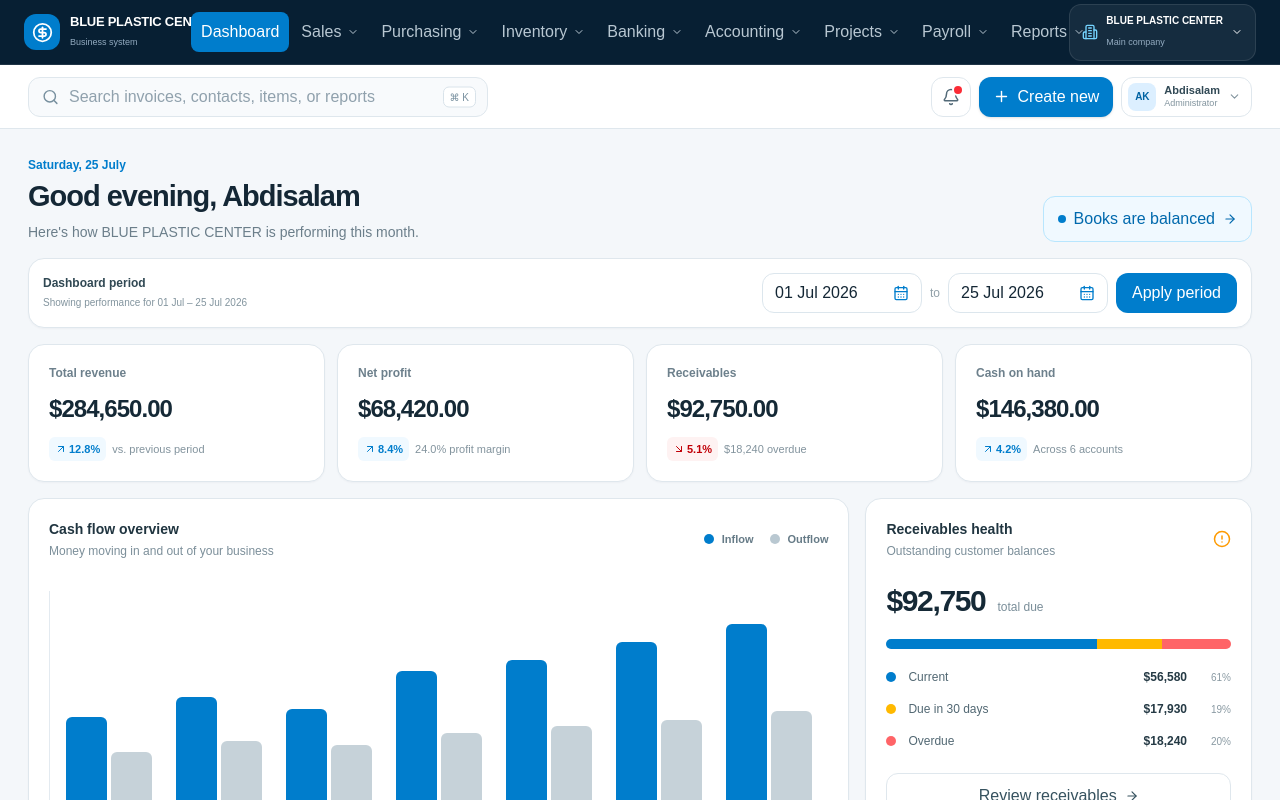
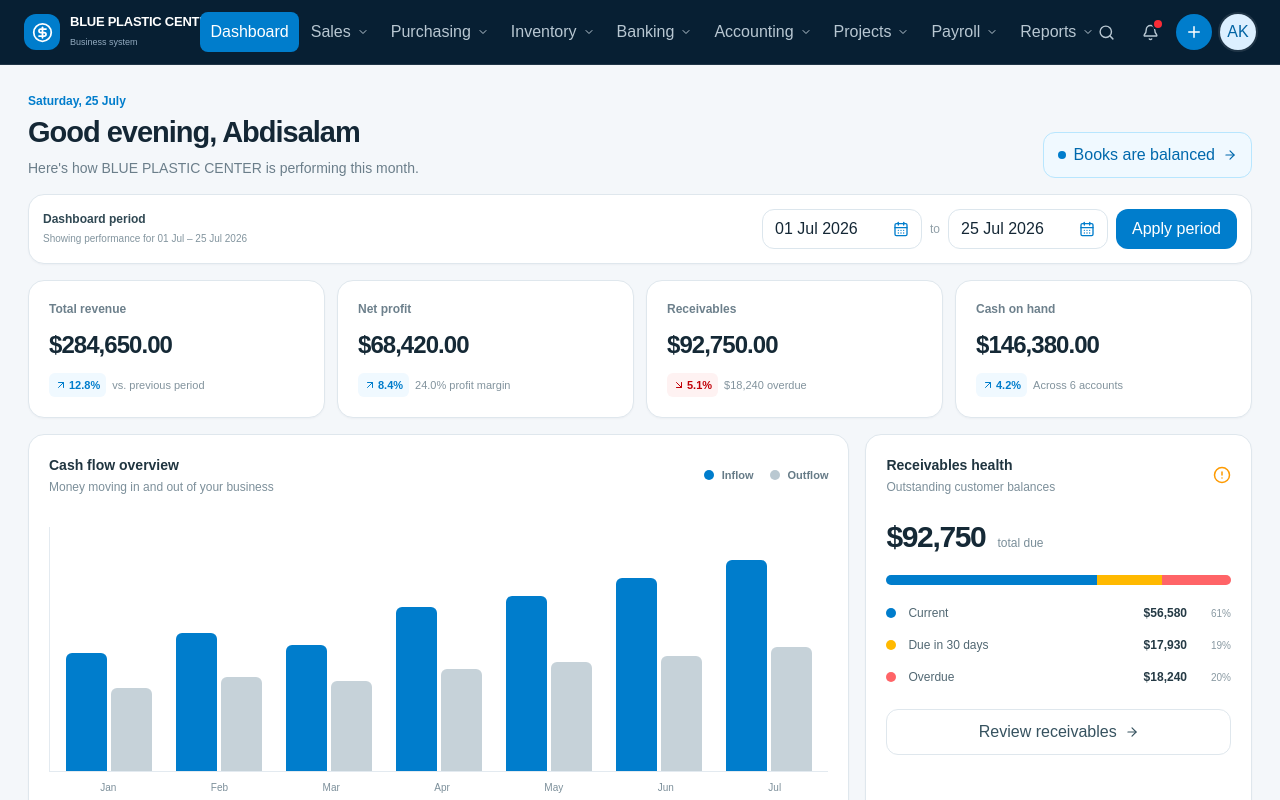
Before and after one commit to abdikadirqulle/blue-plastic-center, a Next.js app in the folder apps/web/: page / in a window 1280 px wide. Shown: the top 800 px of the page. Built offline with nearby package versions, Linux system fonts and the light colour scheme.

Commit message:
feat: unify application header actions

```diff
--- a/apps/web/components/layout/app-shell.tsx
+++ b/apps/web/components/layout/app-shell.tsx
@@ -5,8 +5,6 @@ import { useRouter } from "next/navigation"
 import { type ReactNode, useEffect, useRef, useState } from "react"
 import {
   Bell,
-  Check,
-  ChevronDown,
   LogOut,
   Menu,
   Plus,
@@ -17,13 +15,22 @@ import {
 } from "lucide-react"
 import { Sidebar } from "./sidebar"
 
+const createGroups = [
+  { module: "Sales", links: [["New invoice", "/sales/invoices/new"], ["Sales receipt", "/sales/sales-receipts/new"], ["Receive payment", "/sales/payments/new"], ["Estimate", "/sales/estimates/new"], ["Sales order", "/sales/sales-orders/new"], ["Credit memo", "/sales/credit-notes/new"]] },
+  { module: "Purchasing", links: [["Vendor bill", "/purchasing/bills/new"], ["Purchase order", "/purchasing/purchase-orders/new"], ["Receive items", "/purchasing/receipts/new"], ["Pay bills", "/purchasing/bill-payments/new"], ["Vendor credit", "/purchasing/vendor-credits/new"]] },
+  { module: "Inventory", links: [["Inventory item", "/inventory/items/new"], ["Stock adjustment", "/inventory/adjustments/new"], ["Pick list", "/inventory/fulfillment/new"], ["Assembly build", "/inventory/assemblies/new"], ["Stock transfer", "/inventory/transfers/new"]] },
+  { module: "Banking", links: [["Bank transaction", "/banking/transactions/new"], ["Bank deposit", "/banking/deposits/new"], ["Transfer funds", "/banking/transfers/new"], ["Reconcile account", "/banking/reconciliation/new"], ["Write check", "/banking/checks/new"]] },
+  { module: "Accounting", links: [["Journal entry", "/accounting/journal-entries/new"], ["Budget", "/accounting/budgets/new"], ["Fixed asset", "/accounting/fixed-assets/new"], ["Month-end close", "/accounting/close-center/new"], ["Account", "/accounting/chart-of-accounts/new"]] },
+  { module: "People & projects", links: [["Project", "/projects/projects/new"], ["Change order", "/projects/change-orders/new"], ["Project time", "/projects/time/new"], ["Pay run", "/payroll/pay-runs/new"], ["Employee", "/payroll/employees/new"], ["Payroll liability", "/payroll/liabilities/new"]] },
+] as const
+
 export function AppShell({ children }: { children: ReactNode }) {
   const router = useRouter()
   const [sidebarOpen, setSidebarOpen] = useState(false)
   const [notifications, setNotifications] = useState(false)
-  const [companyMenu, setCompanyMenu] = useState(false)
   const [createMenu, setCreateMenu] = useState(false)
   const [profileMenu, setProfileMenu] = useState(false)
+  const [searchOpen, setSearchOpen] = useState(false)
   const [search, setSearch] = useState("")
   const searchRef = useRef<HTMLInputElement>(null)
 
@@ -31,11 +38,12 @@ export function AppShell({ children }: { children: ReactNode }) {
     const listener = (event: KeyboardEvent) => {
       if ((event.metaKey || event.ctrlKey) && event.key.toLowerCase() === "k") {
         event.preventDefault()
-        searchRef.current?.focus()
+        setSearchOpen(true)
+        window.setTimeout(() => searchRef.current?.focus(), 0)
       }
       if (event.key === "Escape") {
         setNotifications(false)
-        setCompanyMenu(false)
+        setSearchOpen(false)
         setCreateMenu(false)
         setProfileMenu(false)
       }
@@ -79,10 +87,68 @@ export function AppShell({ children }: { children: ReactNode }) {
       <Sidebar
         open={sidebarOpen}
         onClose={() => setSidebarOpen(false)}
-        onCompany={() => setCompanyMenu(true)}
+        actions={
+          <>
+            <button
+              type="button"
+              aria-label="Open search"
+              onClick={() => {
+                setSearchOpen(true)
+                setNotifications(false)
+                setCreateMenu(false)
+                setProfileMenu(false)
+                window.setTimeout(() => searchRef.current?.focus(), 0)
+              }}
+              className="grid size-9 place-items-center rounded-full text-[#b8c7d2] transition hover:bg-white/10 hover:text-white"
+            >
+              <Search size={17} />
+            </button>
+            <button
+              type="button"
+              aria-label="Notifications"
+              onClick={() => {
+                setNotifications((value) => !value)
+                setCreateMenu(false)
+                setProfileMenu(false)
+                setSearchOpen(false)
+              }}
+              className="relative grid size-9 place-items-center rounded-full text-[#b8c7d2] transition hover:bg-white/10 hover:text-white"
+            >
+              <Bell size={17} />
+              <span className="absolute right-1.5 top-1.5 size-2 rounded-full bg-red-500 ring-2 ring-[#071f33]" />
+            </button>
+            <button
+              type="button"
+              aria-label="Create new"
+              title="Create new"
+              onClick={() => {
+                setCreateMenu((value) => !value)
+                setNotifications(false)
+                setProfileMenu(false)
+                setSearchOpen(false)
+              }}
+              className="grid size-9 place-items-center rounded-full bg-[#007DCC] text-white transition hover:bg-[#1695e3]"
+            >
+              <Plus size={18} />
+            </button>
+            <button
+              type="button"
+              aria-label="Open profile menu"
+              onClick={() => {
+                setProfileMenu((value) => !value)
+                setNotifications(false)
+                setCreateMenu(false)
+                setSearchOpen(false)
+              }}
+              className="grid size-9 place-items-center rounded-full bg-[#dcefff] text-[10px] font-extrabold text-[#0063a3] ring-2 ring-white/10 transition hover:ring-sky-300"
+            >
+              AK
+            </button>
+          </>
+        }
       />
       <div>
-        <header className="sticky top-0 z-20 flex h-[64px] items-center gap-3 border-b border-[#dfe7ed] bg-white/95 px-4 backdrop-blur md:px-7 lg:top-16">
+        <header className="sticky top-0 z-20 flex h-[58px] items-center gap-3 border-b border-[#dfe7ed] bg-white/95 px-4 backdrop-blur lg:hidden">
           <button
             type="button"
             aria-label="Open navigation"
@@ -91,30 +157,9 @@ export function AppShell({ children }: { children: ReactNode }) {
           >
             <Menu size={20} />
           </button>
-          <form
-            className="relative hidden max-w-[460px] flex-1 sm:block"
-            onSubmit={(event) => {
-              event.preventDefault()
-              runSearch()
-            }}
-          >
-            <Search
-              className="absolute left-3.5 top-1/2 -translate-y-1/2 text-[#78909f]"
-              size={17}
-            />
-            <input
-              ref={searchRef}
-              value={search}
-              onChange={(event) => setSearch(event.target.value)}
-              aria-label="Search BLUE PLASTIC CENTER"
-              className="h-10 w-full rounded-xl border border-[#dfe7ed] bg-[#f8fafc] pl-10 pr-14 text-[13px] outline-none transition placeholder:text-[#90a1ad] focus:border-[#007DCC] focus:bg-white focus:ring-4 focus:ring-[#007DCC]/10"
-              placeholder="Search invoices, contacts, items, or reports"
-            />
-            <span className="absolute right-3 top-1/2 -translate-y-1/2 rounded-md border border-[#d9e3ea] bg-white px-1.5 py-0.5 text-[10px] font-medium text-[#78909f]">
-              ⌘ K
-            </span>
-          </form>
+          <span className="text-xs font-bold text-[#263f4b]">BLUE PLASTIC CENTER</span>
           <div className="ml-auto flex items-center gap-2">
+            <button type="button" aria-label="Open search" onClick={() => { setSearchOpen(true); window.setTimeout(() => searchRef.current?.focus(), 0) }} className="grid size-9 place-items-center rounded-full border border-[#dfe7ed] text-[#536a78]"><Search size={17}/></button>
             <button
               type="button"
               aria-label="Notifications"
@@ -123,7 +168,7 @@ export function AppShell({ children }: { children: ReactNode }) {
                 setCreateMenu(false)
                 setProfileMenu(false)
               }}
-              className="relative grid size-10 place-items-center rounded-xl border border-[#dfe7ed] bg-white text-[#536a78] hover:bg-[#f6f9fb]"
+              className="relative grid size-9 place-items-center rounded-full border border-[#dfe7ed] bg-white text-[#536a78] hover:bg-[#f6f9fb]"
             >
               <Bell size={18} />
               <span className="absolute right-2 top-2 size-2 rounded-full bg-red-500 ring-2 ring-white" />
@@ -136,10 +181,9 @@ export function AppShell({ children }: { children: ReactNode }) {
                 setNotifications(false)
                 setProfileMenu(false)
               }}
-              className="flex h-10 items-center gap-2 rounded-xl bg-[#007DCC] px-3.5 text-xs font-bold text-white shadow-sm hover:bg-[#0069ad]"
+              className="grid size-9 place-items-center rounded-full bg-[#007DCC] text-white shadow-sm hover:bg-[#0069ad]"
             >
               <Plus size={17} />
-              <span className="hidden sm:inline">Create new</span>
             </button>
             <button
               type="button"
@@ -149,28 +193,14 @@ export function AppShell({ children }: { children: ReactNode }) {
                 setNotifications(false)
                 setCreateMenu(false)
               }}
-              className="flex h-10 items-center gap-2 rounded-xl border border-[#dfe7ed] bg-white p-1.5 pr-2.5 text-left hover:bg-[#f6f9fb]"
+              className="grid size-9 place-items-center rounded-full bg-[#dcefff] text-[10px] font-extrabold text-[#0063a3]"
             >
-              <span className="grid size-7 place-items-center rounded-lg bg-[#dcefff] text-[10px] font-bold text-[#0063a3]">
-                AK
-              </span>
-              <span className="hidden leading-tight xl:block">
-                <span className="block text-[11px] font-bold text-[#314955]">
-                  Abdisalam
-                </span>
-                <span className="block text-[9px] text-[#82949e]">
-                  Administrator
-                </span>
-              </span>
-              <ChevronDown
-                size={13}
-                className="hidden text-[#82949e] xl:block"
-              />
+              AK
             </button>
           </div>
         </header>
 
-        {notifications || createMenu || profileMenu ? (
+        {notifications || createMenu || profileMenu || searchOpen ? (
           <button
             type="button"
             aria-label="Close open menu"
@@ -179,12 +209,13 @@ export function AppShell({ children }: { children: ReactNode }) {
               setNotifications(false)
               setCreateMenu(false)
               setProfileMenu(false)
+              setSearchOpen(false)
             }}
           />
         ) : null}
 
         {notifications ? (
-          <div className="fixed right-4 top-[68px] z-50 w-[330px] rounded-2xl border border-[#dfe7ed] bg-white p-3 shadow-2xl md:right-7 lg:top-[124px]">
+          <div className="fixed right-4 top-[68px] z-50 w-[330px] rounded-2xl border border-[#dfe7ed] bg-white p-3 shadow-2xl md:right-7">
             <div className="flex items-center justify-between px-2 py-1">
               <h3 className="text-sm font-bold">Notifications</h3>
               <button
@@ -225,77 +256,38 @@ export function AppShell({ children }: { children: ReactNode }) {
           </div>
         ) : null}
 
+        {searchOpen ? (
+          <div className="fixed inset-x-4 top-[76px] z-50 mx-auto w-auto max-w-2xl rounded-2xl border border-[#dce6ed] bg-white p-3 shadow-2xl md:top-20">
+            <form onSubmit={(event) => { event.preventDefault(); runSearch(); setSearchOpen(false) }}>
+              <div className="relative">
+                <Search className="absolute left-4 top-1/2 -translate-y-1/2 text-[#007DCC]" size={19}/>
+                <input ref={searchRef} value={search} onChange={(event) => setSearch(event.target.value)} aria-label="Search BLUE PLASTIC CENTER" placeholder="Search invoices, customers, items, accounts, projects or reports…" className="h-14 w-full rounded-xl border border-[#dce6ed] bg-[#f8fafc] pl-12 pr-16 text-sm outline-none focus:border-[#007DCC] focus:bg-white focus:ring-4 focus:ring-[#007DCC]/10"/>
+                <span className="absolute right-4 top-1/2 -translate-y-1/2 rounded-md border bg-white px-2 py-1 text-[10px] text-[#78909f]">Enter</span>
+              </div>
+              <div className="mt-3 flex flex-wrap gap-2 px-1">
+                {["Invoices", "Customers", "Items", "Accounts", "Projects", "Employees", "Reports"].map((term) => <button key={term} type="button" onClick={() => setSearch(term)} className="rounded-full bg-[#eef7fd] px-3 py-1.5 text-[10px] font-bold text-[#007DCC]">{term}</button>)}
+              </div>
+            </form>
+          </div>
+        ) : null}
+
         {createMenu ? (
-          <div className="fixed right-4 top-[68px] z-50 w-[min(520px,calc(100vw-2rem))] rounded-2xl border border-[#dfe7ed] bg-white p-3 shadow-2xl md:right-7 lg:top-[124px]">
-            <div className="mb-2 px-2">
-              <h3 className="text-sm font-bold text-[#263f4b]">Create new</h3>
+          <div className="fixed inset-x-4 top-[68px] z-50 mx-auto max-h-[calc(100vh-5rem)] w-auto max-w-[1180px] overflow-y-auto rounded-2xl border border-[#dfe7ed] bg-white p-4 shadow-2xl md:top-20">
+            <div className="mb-3 flex items-center justify-between px-1">
+              <div><h3 className="text-sm font-bold text-[#263f4b]">Create new</h3>
               <p className="mt-0.5 text-[10px] text-[#82949e]">
-                Start a transaction in any workspace
-              </p>
+                Choose a transaction or master record
+              </p></div>
+              <button aria-label="Close create menu" onClick={() => setCreateMenu(false)} className="grid size-8 place-items-center rounded-full bg-[#f3f6f8] text-[#607681]"><X size={15}/></button>
             </div>
-            <div className="grid gap-1 sm:grid-cols-2">
-              {[
-                ["Sales", "New invoice", "/sales/invoices/new"],
-                ["Sales", "New sales receipt", "/sales/sales-receipts/new"],
-                ["Sales", "Receive payment", "/sales/payments/new"],
-                ["Sales", "New estimate", "/sales/estimates/new"],
-                ["Sales", "New sales order", "/sales/sales-orders/new"],
-                ["Sales", "New credit memo", "/sales/credit-notes/new"],
-                ["Sales", "New refund receipt", "/sales/refund-receipts/new"],
-                ["Sales", "Create statement", "/sales/statements/new"],
-                ["Sales", "Make deposit", "/sales/deposits/new"],
-                ["Debts", "New receivable", "/debts/receivables/new"],
-                ["Purchasing", "New vendor bill", "/purchasing/bills/new"],
-                ["Purchasing", "New purchase order", "/purchasing/purchase-orders/new"],
-                ["Purchasing", "Receive items", "/purchasing/receipts/new"],
-                ["Purchasing", "Pay bills", "/purchasing/bill-payments/new"],
-                ["Purchasing", "New vendor credit", "/purchasing/vendor-credits/new"],
-                ["Banking", "Record transaction", "/banking/transactions/new"],
-                ["Banking", "Make bank deposit", "/banking/deposits/new"],
-                ["Banking", "Transfer funds", "/banking/transfers/new"],
-                ["Banking", "Reconcile account", "/banking/reconciliation/new"],
-                ["Inventory", "Add item", "/inventory/items/new"],
-                ["Inventory", "Adjust inventory", "/inventory/adjustments/new"],
-                ["Inventory", "Create pick list", "/inventory/fulfillment/new"],
-                ["Inventory", "Build assembly", "/inventory/assemblies/new"],
-                [
-                  "Accounting",
-                  "Journal entry",
-                  "/accounting/journal-entries/new",
-                ],
-                ["Accounting", "New budget", "/accounting/budgets/new"],
-                ["Accounting", "Add fixed asset", "/accounting/fixed-assets/new"],
-                ["Accounting", "Start month-end close", "/accounting/close-center/new"],
-                ["Projects", "New project", "/projects/projects/new"],
-                ["Projects", "New change order", "/projects/change-orders/new"],
-                ["Projects", "Enter project time", "/projects/time/new"],
-                ["Payroll", "Start pay run", "/payroll/pay-runs/new"],
-                ["Payroll", "Add employee", "/payroll/employees/new"],
-                ["Payroll", "Pay liabilities", "/payroll/liabilities/new"],
-                ["Reports", "Create custom report", "/reports/custom"],
-                ["Import", "Import business data", "/import"],
-                ["Settings", "Invite user", "/settings/users-roles"],
-              ].map(([module, label, href]) => (
-                <Link
-                  key={label}
-                  href={href}
-                  onClick={() => setCreateMenu(false)}
-                  className="rounded-xl px-3 py-2.5 hover:bg-[#eef7fd]"
-                >
-                  <span className="block text-[9px] font-bold uppercase tracking-wide text-[#8a9aa3]">
-                    {module}
-                  </span>
-                  <span className="mt-0.5 block text-xs font-bold text-[#3e5461]">
-                    {label}
-                  </span>
-                </Link>
-              ))}
+            <div className="grid gap-3 sm:grid-cols-2 lg:grid-cols-3 xl:grid-cols-6">
+              {createGroups.map((group) => <section key={group.module} className="rounded-xl bg-[#f7f9fb] p-2"><h4 className="px-2 py-2 text-[9px] font-extrabold uppercase tracking-[0.14em] text-[#71848f]">{group.module}</h4>{group.links.map(([label,href]) => <Link key={label} href={href} onClick={() => setCreateMenu(false)} className="flex items-center justify-between rounded-lg px-2 py-2 text-[11px] font-bold text-[#3e5461] hover:bg-white hover:text-[#007DCC] hover:shadow-sm">{label}<Plus size={12}/></Link>)}</section>)}
             </div>
           </div>
         ) : null}
 
         {profileMenu ? (
-          <div className="fixed right-4 top-[68px] z-50 w-64 rounded-2xl border border-[#dfe7ed] bg-white p-2.5 shadow-2xl md:right-7 lg:top-[124px]">
+          <div className="fixed right-4 top-[68px] z-50 w-64 rounded-2xl border border-[#dfe7ed] bg-white p-2.5 shadow-2xl md:right-7">
             <div className="flex items-center gap-3 rounded-xl bg-[#f5f9fc] p-3">
               <span className="grid size-10 place-items-center rounded-xl bg-[#dcefff] text-xs font-bold text-[#0063a3]">
                 AK
@@ -332,61 +324,6 @@ export function AppShell({ children }: { children: ReactNode }) {
           </div>
         ) : null}
 
-        {companyMenu ? (
-          <div
-            onMouseDown={() => setCompanyMenu(false)}
-            className="fixed inset-0 z-50 grid place-items-center bg-[#061625]/45 p-4 backdrop-blur-sm"
-          >
-            <div
-              onMouseDown={(event) => event.stopPropagation()}
-              className="w-full max-w-md rounded-2xl bg-white p-5 shadow-2xl"
-            >
-              <div className="flex items-center justify-between">
-                <div>
-                  <h2 className="text-lg font-bold">Switch company</h2>
-                  <p className="mt-1 text-xs text-[#758894]">
-                    Choose the books you want to work in.
-                  </p>
-                </div>
-                <button
-                  aria-label="Close company selector"
-                  onClick={() => setCompanyMenu(false)}
-                >
-                  <X size={19} />
-                </button>
-              </div>
-              {[
-                "BLUE PLASTIC CENTER",
-                "Blue Plastic Logistics",
-                "Blue Plastic Retail",
-              ].map((company, index) => (
-                <button
-                  type="button"
-                  key={company}
-                  onClick={() => setCompanyMenu(false)}
-                  className="mt-3 flex w-full items-center rounded-xl border border-[#dfe7ed] p-3 text-left hover:border-[#007DCC] hover:bg-[#f3f9fd]"
-                >
-                  <span className="grid size-9 place-items-center rounded-lg bg-[#e4f3fc] text-xs font-bold text-[#007DCC]">
-                    BPC
-                  </span>
-                  <span className="ml-3 flex-1 text-sm font-semibold">
-                    {company}
-                  </span>
-                  {index === 0 ? (
-                    <Check size={18} className="text-[#007DCC]" />
-                  ) : null}
-                </button>
-              ))}
-              <Link
-                href="/login"
-                className="mt-4 flex items-center justify-center gap-2 text-xs font-semibold text-red-600"
-              >
-                <LogOut size={15} /> Sign out
-              </Link>
-            </div>
-          </div>
-        ) : null}
-
         <main className="px-4 py-6 md:px-7 md:py-7">{children}</main>
       </div>
     </div>
--- a/apps/web/components/layout/sidebar.tsx
+++ b/apps/web/components/layout/sidebar.tsx
@@ -2,10 +2,10 @@
 
 import Link from "next/link"
 import { usePathname } from "next/navigation"
+import type { ReactNode } from "react"
 import {
   BarChart3,
   Boxes,
-  Building2,
   ChevronDown,
   CircleDollarSign,
   ClipboardList,
@@ -172,11 +172,11 @@ const navigation = [
 export function Sidebar({
   open,
   onClose,
-  onCompany,
+  actions,
 }: {
   open: boolean
   onClose: () => void
-  onCompany: () => void
+  actions?: ReactNode
 }) {
   const pathname = usePathname()
   return (
@@ -233,19 +233,7 @@ export function Sidebar({
               )
             })}
           </nav>
-          <button
-            onClick={onCompany}
-            className="flex shrink-0 items-center gap-2 rounded-xl border border-white/10 bg-white/[0.06] px-3 py-2 text-left"
-          >
-            <Building2 size={16} className="text-sky-300" />
-            <span className="hidden xl:block">
-              <strong className="block max-w-36 truncate text-[10px]">
-                BLUE PLASTIC CENTER
-              </strong>
-              <span className="text-[9px] text-[#93abc0]">Main company</span>
-            </span>
-            <ChevronDown size={12} />
-          </button>
+          <div className="flex shrink-0 items-center gap-2">{actions}</div>
         </div>
       </div>
 
@@ -273,14 +261,6 @@ export function Sidebar({
             <X size={18} />
           </button>
         </div>
-        <button
-          onClick={onCompany}
-          className="m-3 flex items-center gap-3 rounded-xl border border-white/10 bg-white/[0.06] p-3 text-left"
-        >
-          <Building2 size={18} />
-          <span className="flex-1 text-xs font-bold">BLUE PLASTIC CENTER</span>
-          <ChevronDown size={14} />
-        </button>
         <nav className="flex-1 overflow-y-auto px-3 pb-5">
           {navigation.map(({ label, icon: Icon, href, sections, links }) => {
             const active =
```
Also changed, not shown: 1 other file (tests, documents, lock files or other folders).
